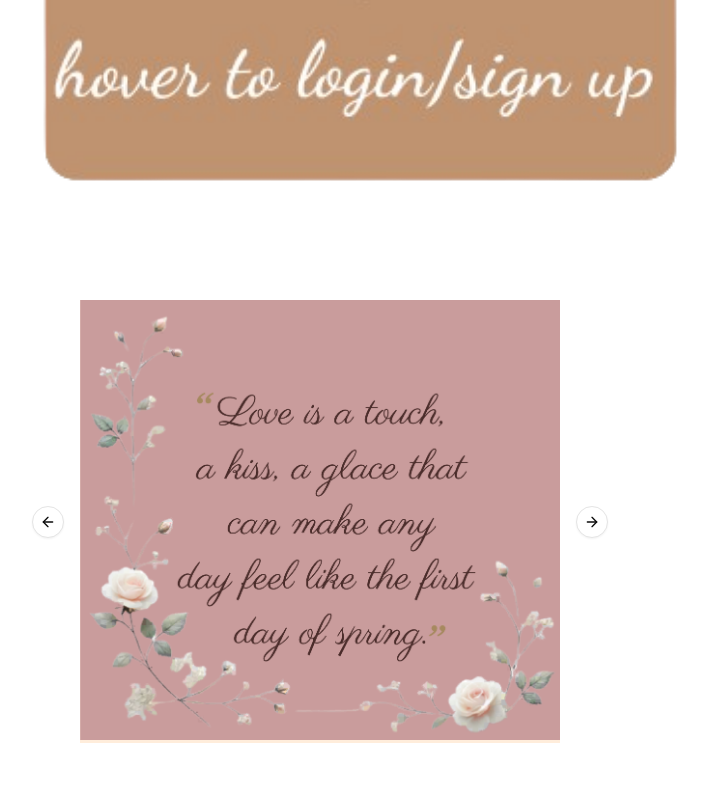
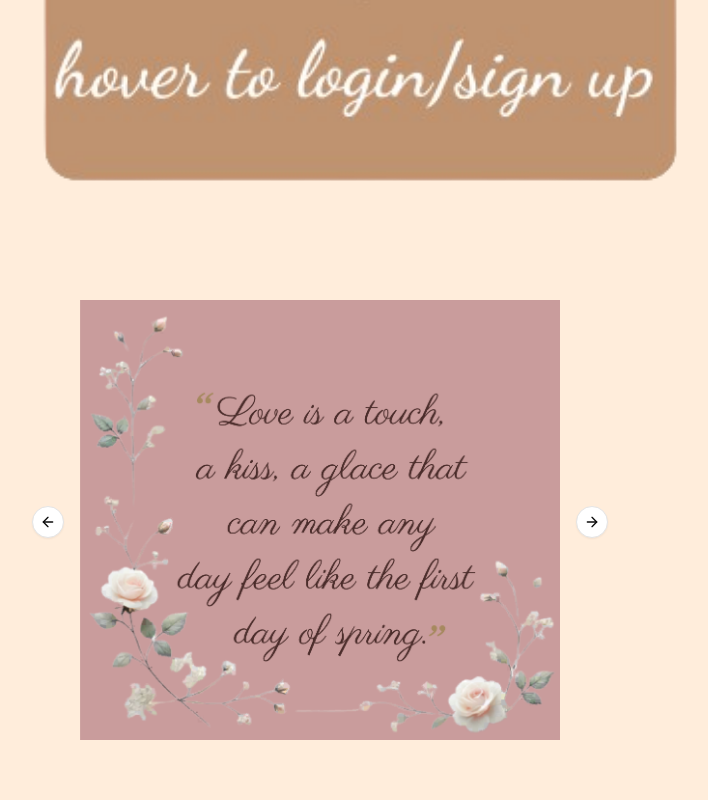
Before and after one commit to Gaurika-Sethi/Love_Stop, a Next.js app: page / in a window 1280 px wide. Shown: the part 1011-1811 px from the top of the page, without its empty margins (320-1028 px from the left). Built offline with nearby package versions, Linux system fonts and the light colour scheme; a web font is replaced by a local one.

Commit message:
initial commit

```diff
--- a/src/app/components/Footer.jsx
+++ b/src/app/components/Footer.jsx
@@ -8,7 +8,7 @@ const eli= Special_Elite({subsets:['latin'], weight:['400']});
 
 function Footer() {
   return (
-    <div className=' -[800px] bg-[#987070] text-white pt-6 pb-3'>
+    <div className=' h-[800px] bg-[#987070] text-white pt-6 pb-3'>
     <h1 className='text-[45px] font-[500] text-center  ml-90'>Art&Expression . Community . Creativity </h1>
     <div className='flex  items-center space-x-[70px] '>
     <div className='relative  ml-0'>
--- a/src/app/layout.jsx
+++ b/src/app/layout.jsx
@@ -26,7 +26,7 @@ export default function RootLayout({ children }) {
   return (
     <html lang="en">
       <body
-        className={`${geistSans.variable} ${geistMono.variable} antialiased`}
+        className={`${geistSans.variable} ${geistMono.variable} antialiased bg-[#FFEDDB]`}
       >
         <Navbar/>
         <Hero/>
```
